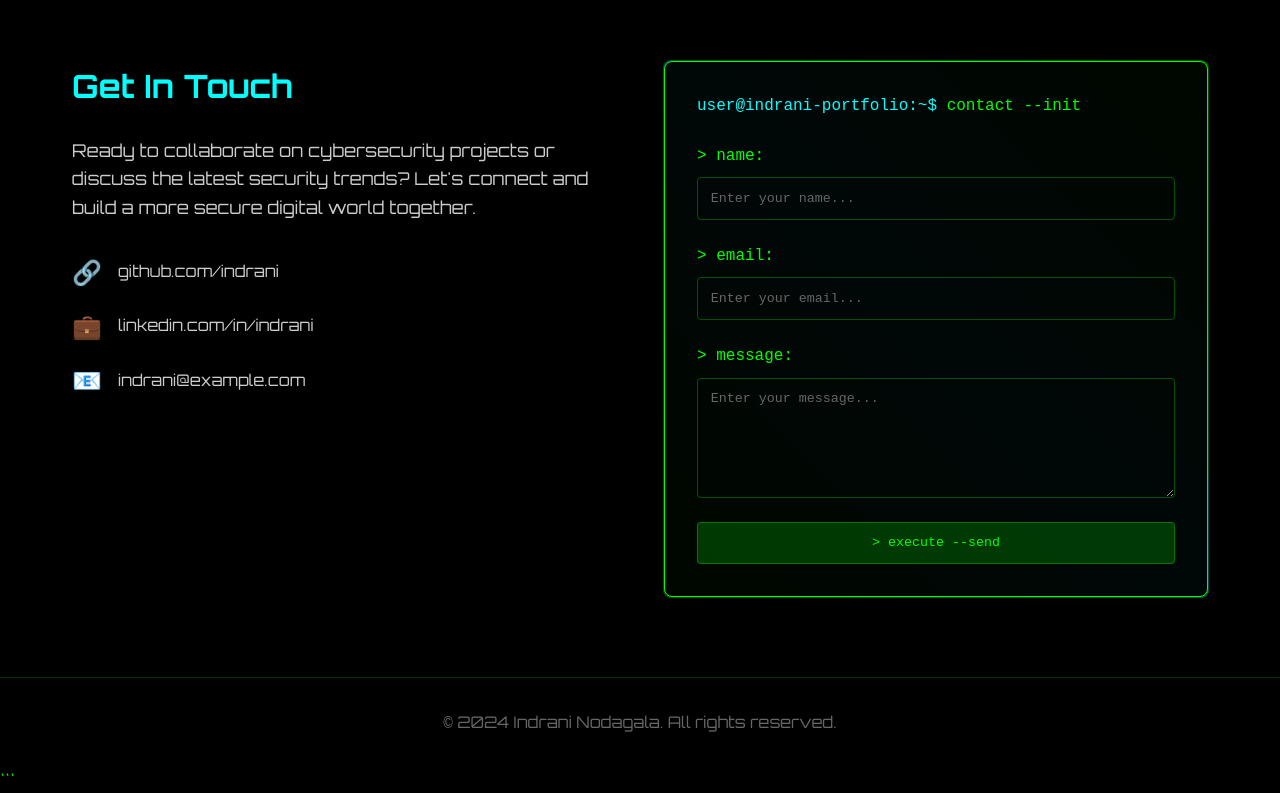
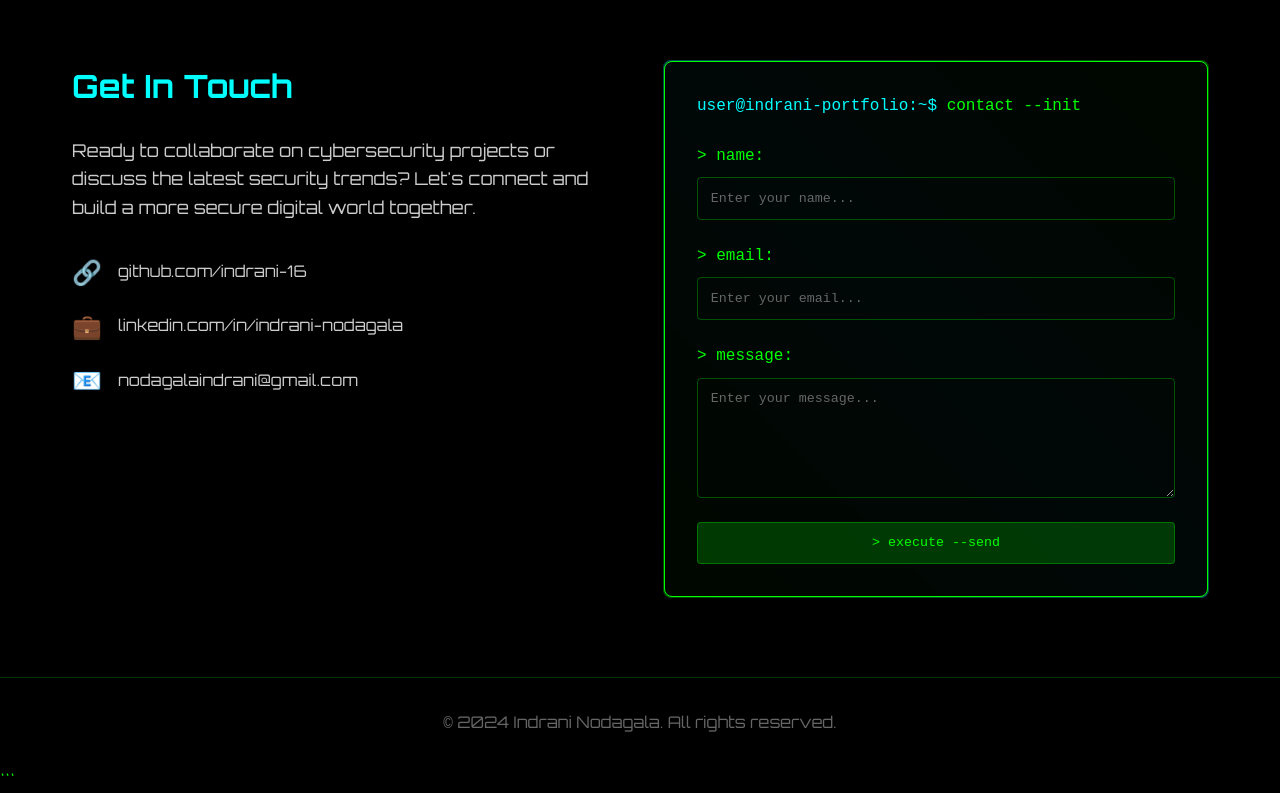
Before and after one commit to Indrani-16/Portfolio, a plain HTML site: page index.html in a window 1280 px wide. Shown: the part 3810-4603 px from the top of the page. Drawn offline with Linux system fonts and the light colour scheme.

Commit message:
Update index.html

```diff
--- a/index.html
+++ b/index.html
@@ -1027,15 +1027,15 @@
                 <div class="contact-links">
                     <a href="#" class="contact-link">
                         <span class="contact-icon">🔗</span>
-                        github.com/indrani
+                        github.com/indrani-16
                     </a>
                     <a href="#" class="contact-link">
                         <span class="contact-icon">💼</span>
-                        linkedin.com/in/indrani
+                        linkedin.com/in/indrani-nodagala
                     </a>
                     <a href="mailto:indrani@example.com" class="contact-link">
                         <span class="contact-icon">📧</span>
-                        indrani@example.com
+                        nodagalaindrani@gmail.com
                     </a>
                 </div>
             </div>
```
